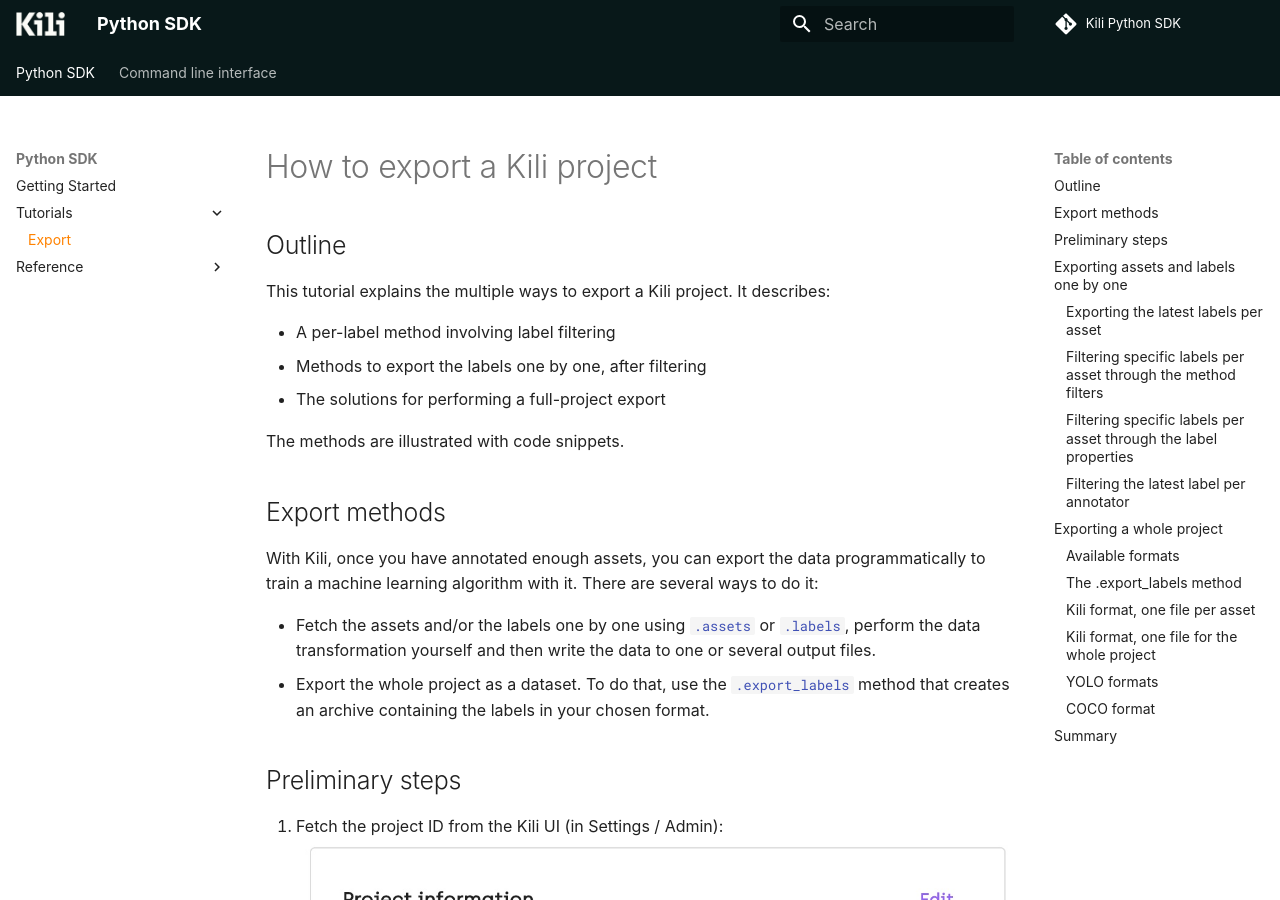
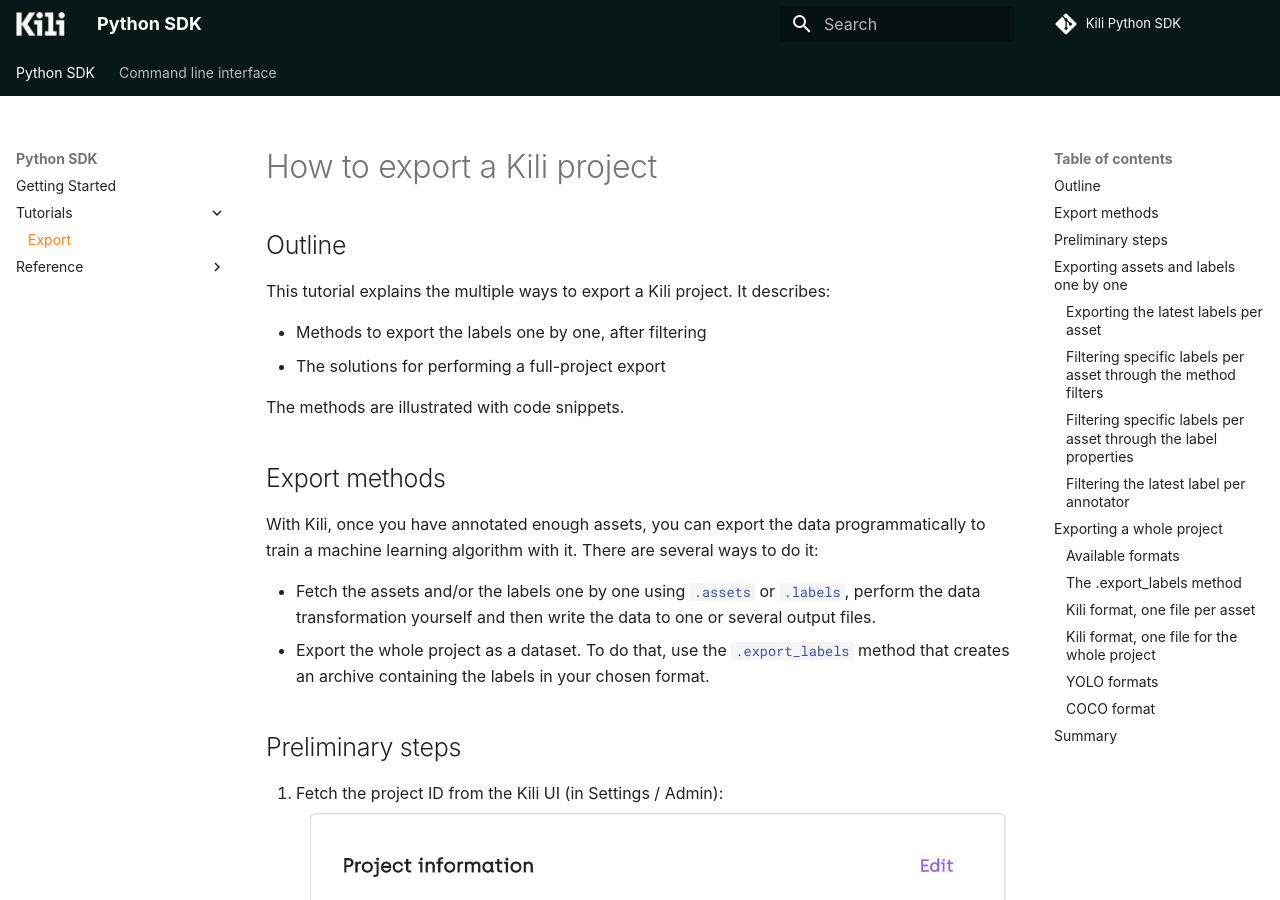
Before and after one commit to kili-technology/kili-python-sdk, an MkDocs documentation site: the page built from docs/sdk/tutorials/export_a_kili_project.md, in a window 1280 px wide and 900 px high. Built offline with MkDocs 1.6.1 and Material for MkDocs 9.7.7, drawn with Linux system fonts in a browser that asks for light colours; some web fonts are replaced; comment, search, counter and statistics services are not loaded; the version menu is left out.

Commit message:
docs: small fix

```diff
--- a/docs/sdk/tutorials/export_a_kili_project.md
+++ b/docs/sdk/tutorials/export_a_kili_project.md
@@ -2,7 +2,6 @@
 ## Outline
 This tutorial explains the multiple ways to export a Kili project. It describes:
 
- * A per-label method involving label filtering
  * Methods to export the labels one by one, after filtering
  * The solutions for performing a full-project export
 
```
